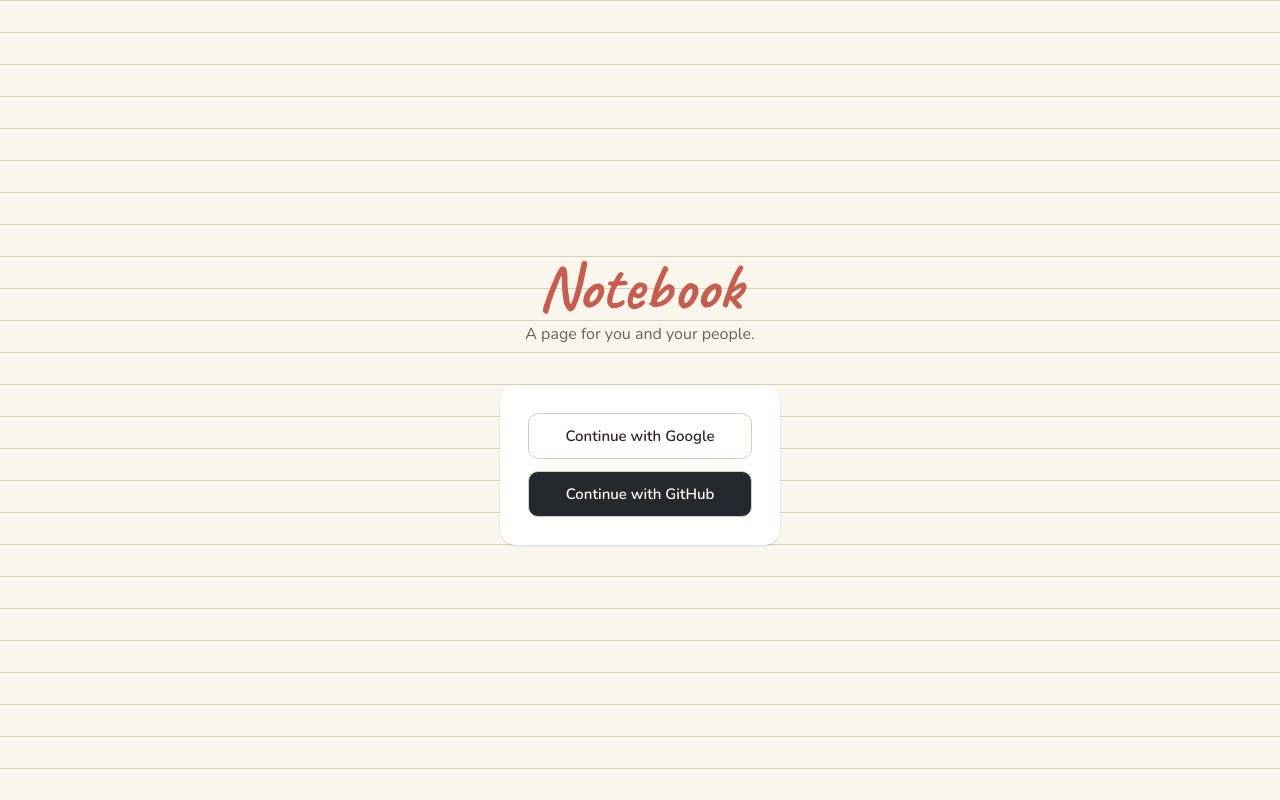
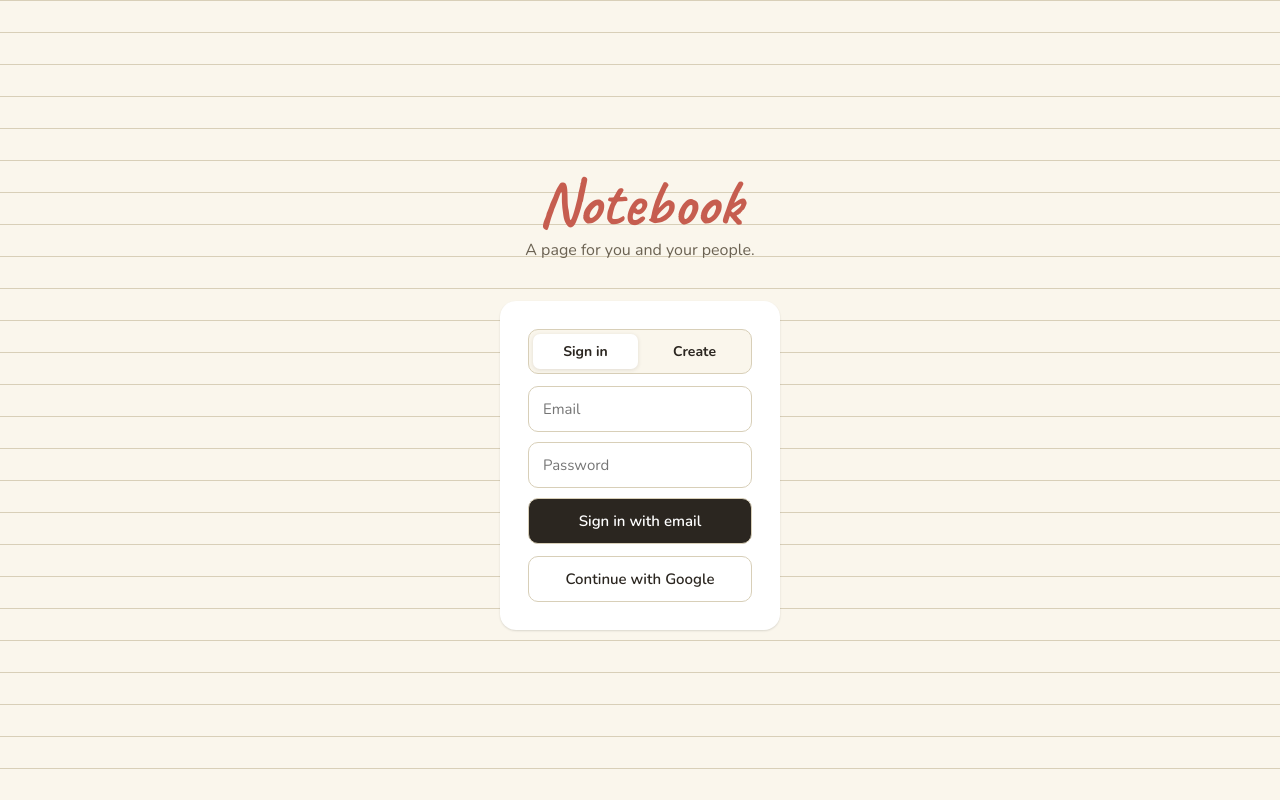
Before and after one commit to sianbir21-12spec/Noteboook, a React (Vite) app: page / in a window 1280 px wide. Built offline with nearby package versions, Linux system fonts and the light colour scheme; no server answers.

Commit message:
Replace GitHub auth with email sign-in

```diff
--- a/src/contexts/AuthContext.jsx
+++ b/src/contexts/AuthContext.jsx
@@ -1,11 +1,14 @@
 import { createContext, useContext, useEffect, useState } from 'react'
 import {
+  createUserWithEmailAndPassword,
   onAuthStateChanged,
+  signInWithEmailAndPassword,
   signInWithPopup,
   signOut as firebaseSignOut,
+  updateProfile,
 } from 'firebase/auth'
 import { ref, onDisconnect, onValue, set, serverTimestamp } from 'firebase/database'
-import { auth, db, googleProvider, githubProvider } from '../firebase'
+import { auth, db, googleProvider } from '../firebase'
 
 const AuthContext = createContext(null)
 
@@ -48,11 +51,21 @@ export function AuthProvider({ children }) {
   }, [user])
 
   const signInGoogle = () => signInWithPopup(auth, googleProvider)
-  const signInGithub = () => signInWithPopup(auth, githubProvider)
+  const signInEmail = (email, password) => signInWithEmailAndPassword(auth, email, password)
+  const createEmailAccount = async ({ email, password, displayName }) => {
+    const credential = await createUserWithEmailAndPassword(auth, email, password)
+    if (displayName) {
+      await updateProfile(credential.user, { displayName })
+      setUser(auth.currentUser)
+    }
+    return credential
+  }
   const signOut = () => firebaseSignOut(auth)
 
   return (
-    <AuthContext.Provider value={{ user, loading, signInGoogle, signInGithub, signOut }}>
+    <AuthContext.Provider
+      value={{ user, loading, signInGoogle, signInEmail, createEmailAccount, signOut }}
+    >
       {children}
     </AuthContext.Provider>
   )
--- a/src/firebase.js
+++ b/src/firebase.js
@@ -1,5 +1,5 @@
 import { initializeApp } from 'firebase/app'
-import { getAuth, GoogleAuthProvider, GithubAuthProvider } from 'firebase/auth'
+import { getAuth, GoogleAuthProvider } from 'firebase/auth'
 import { getDatabase } from 'firebase/database'
 import { getStorage } from 'firebase/storage'
 
@@ -19,4 +19,3 @@ export const db = getDatabase(app)
 export const storage = getStorage(app)
 
 export const googleProvider = new GoogleAuthProvider()
-export const githubProvider = new GithubAuthProvider()
--- a/src/pages/Login.jsx
+++ b/src/pages/Login.jsx
@@ -1,7 +1,32 @@
+import { useState } from 'react'
 import { useAuth } from '../contexts/AuthContext'
 
 export function Login() {
-  const { signInGoogle, signInGithub } = useAuth()
+  const { signInGoogle, signInEmail, createEmailAccount } = useAuth()
+  const [mode, setMode] = useState('signin')
+  const [displayName, setDisplayName] = useState('')
+  const [email, setEmail] = useState('')
+  const [password, setPassword] = useState('')
+  const [error, setError] = useState('')
+  const [submitting, setSubmitting] = useState(false)
+
+  const handleEmailSubmit = async (event) => {
+    event.preventDefault()
+    setError('')
+    setSubmitting(true)
+
+    try {
+      if (mode === 'signup') {
+        await createEmailAccount({ email, password, displayName })
+      } else {
+        await signInEmail(email, password)
+      }
+    } catch (err) {
+      setError(getAuthErrorMessage(err))
+    } finally {
+      setSubmitting(false)
+    }
+  }
 
   return (
     <div
@@ -34,15 +59,118 @@ export function Login() {
           width: 280,
         }}
       >
+        <div style={tabGroupStyle}>
+          <button
+            type="button"
+            onClick={() => setMode('signin')}
+            style={tabStyle(mode === 'signin')}
+          >
+            Sign in
+          </button>
+          <button
+            type="button"
+            onClick={() => setMode('signup')}
+            style={tabStyle(mode === 'signup')}
+          >
+            Create
+          </button>
+        </div>
+
+        <form onSubmit={handleEmailSubmit} style={{ display: 'flex', flexDirection: 'column', gap: 10 }}>
+          {mode === 'signup' && (
+            <input
+              value={displayName}
+              onChange={(event) => setDisplayName(event.target.value)}
+              placeholder="Name"
+              style={inputStyle}
+            />
+          )}
+          <input
+            type="email"
+            value={email}
+            onChange={(event) => setEmail(event.target.value)}
+            placeholder="Email"
+            autoComplete="email"
+            required
+            style={inputStyle}
+          />
+          <input
+            type="password"
+            value={password}
+            onChange={(event) => setPassword(event.target.value)}
+            placeholder="Password"
+            autoComplete={mode === 'signup' ? 'new-password' : 'current-password'}
+            minLength={6}
+            required
+            style={inputStyle}
+          />
+          {error && <p style={errorStyle}>{error}</p>}
+          <button disabled={submitting} style={oauthButtonStyle('var(--ink)', '#fff')}>
+            {submitting ? 'Please wait...' : mode === 'signup' ? 'Create account' : 'Sign in with email'}
+          </button>
+        </form>
+
         <button onClick={signInGoogle} style={oauthButtonStyle('#fff', 'var(--ink)')}>
           Continue with Google
-        </button>
-        <button onClick={signInGithub} style={oauthButtonStyle('#24292e', '#fff')}>
-          Continue with GitHub
         </button>
       </div>
     </div>
   )
+}
+
+function getAuthErrorMessage(err) {
+  switch (err?.code) {
+    case 'auth/email-already-in-use':
+      return 'That email already has an account.'
+    case 'auth/invalid-credential':
+    case 'auth/wrong-password':
+    case 'auth/user-not-found':
+      return 'Check your email and password.'
+    case 'auth/weak-password':
+      return 'Use at least 6 characters for the password.'
+    default:
+      return 'Sign-in failed. Try again.'
+  }
+}
+
+const inputStyle = {
+  border: '1px solid var(--paper-line)',
+  borderRadius: 10,
+  padding: '12px 14px',
+  fontSize: 15,
+  fontFamily: 'inherit',
+  outline: 'none',
+}
+
+const tabGroupStyle = {
+  display: 'grid',
+  gridTemplateColumns: '1fr 1fr',
+  gap: 4,
+  background: 'var(--paper)',
+  border: '1px solid var(--paper-line)',
+  borderRadius: 10,
+  padding: 4,
+}
+
+function tabStyle(active) {
+  return {
+    background: active ? '#fff' : 'transparent',
+    color: 'var(--ink)',
+    border: 0,
+    borderRadius: 7,
+    padding: '8px 10px',
+    fontSize: 14,
+    fontWeight: 700,
+    cursor: 'pointer',
+    boxShadow: active ? '0 1px 4px rgba(51, 43, 34, 0.12)' : 'none',
+  }
+}
+
+const errorStyle = {
+  color: '#a33a2a',
+  fontSize: 13,
+  lineHeight: 1.3,
+  margin: 0,
 }
 
 function oauthButtonStyle(bg, color) {
```
Also changed, not shown: 1 other file (tests, documents, lock files or other folders).
